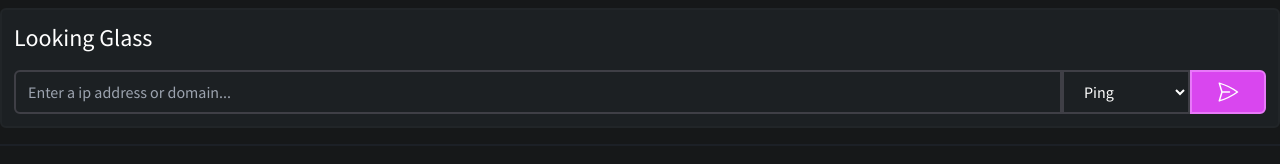
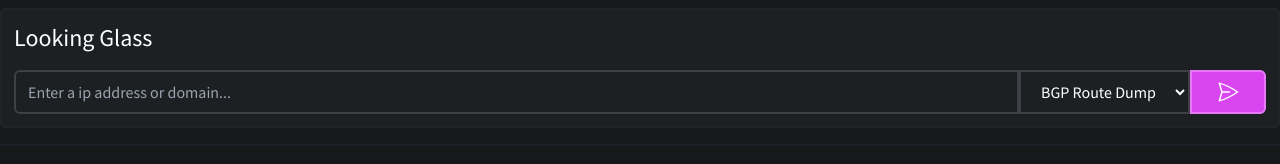
Before and after one commit to KittensAreDaBest/glass, a Next.js app: page / in a window 1280 px wide. Shown: the part 194-358 px from the top of the page. Built offline with nearby package versions, Linux system fonts and the light colour scheme.

Commit message:
Update index.tsx

```diff
--- a/pages/index.tsx
+++ b/pages/index.tsx
@@ -14,20 +14,10 @@ export default function Home() {
   const buttonRef = useRef<HTMLButtonElement>(null)
   const types = [
     {
-      name: "Ping",
-      value: "ping",
-      supported: ["ipv4", "ipv6", "domain"]
-    },
-    {
-      name: "MTR",
-      value: "mtr",
-      supported: ["ipv4", "ipv6", "domain"]
-    },
-    {
-      name: "Traceroute",
-      value: "traceroute",
-      supported: ["ipv4", "ipv6", "domain"]
-    },
+      name: "BGP Route Dump",
+      value: "bgp",
+      supported: ["ipv4", "ipv6"]
+    }
   ]
 
   const [domain, setDomain] = useState("")
@@ -35,13 +25,6 @@ export default function Home() {
   const [ipv6, setIpv6] = useState<string[]>([])
   const [dnsLoading, setDnsLoading] = useState(false)
   const [ipModel, setIpModel] = useState(false)
-  if (process.env.NEXT_PUBLIC_BGP_ENABLED == "true") {
-    types.push({
-      name: "BGP Route Dump",
-      value: "bgp",
-      supported: ["ipv4", "ipv6"]
-    })
-  }
   return (
     <>
       <Head>
```
